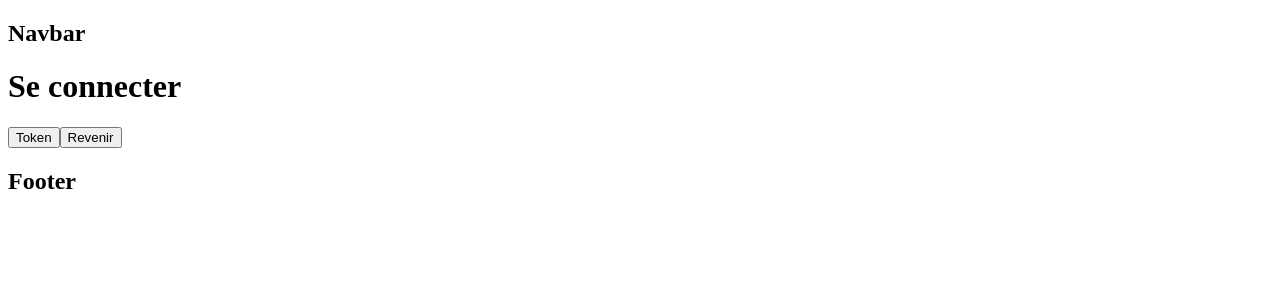
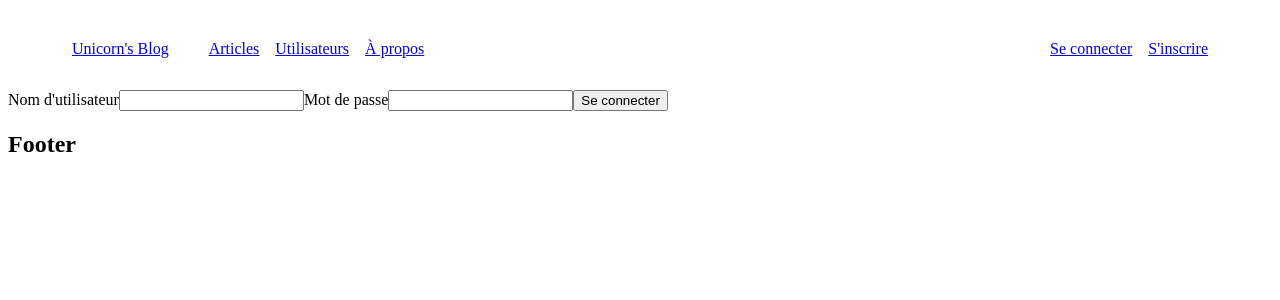
Before and after one commit to omelette-watin/projetjs-blog-front-end, a Next.js app: page /login in a window 1280 px wide. Shown: the top 300 px of the page. Built offline with nearby package versions, Linux system fonts and the light colour scheme.

Commit message:
Add login/logout + user verification for protected routes

```diff
--- /dev/null
+++ b/components/forms/login/LoginForm.jsx
@@ -0,0 +1,73 @@
+import styles from './LoginForm.module.css'
+import { useRouter } from 'next/router'
+import { useState } from "react"
+import loginUser from "../../../services/loginUser"
+
+const LoginForm = () => {
+    const router = useRouter()
+    const [formData, setFormData] = useState({
+        username: "",
+        password: "",
+        error: "",
+        isLoading: false,
+    })
+
+    const handleSubmit = async (e) => {
+
+        e.preventDefault()
+
+        setFormData({ ...formData, isLoading: true })
+
+        loginUser(formData)
+            .then((res) => {
+                const token = res.data.token
+                console.log(token)
+                localStorage.setItem("token", token)
+
+                router.back()
+            })
+            .catch((e) => {
+                console.log(e)
+                setFormData({
+                    ...formData,
+                    error: e.response.data.message || e.message,
+                    isLoading: false
+                })
+            })
+    }
+
+    return (
+        <form onSubmit={handleSubmit}>
+            {formData.error && <div>{formData.error}</div>}
+
+            <label htmlFor="username">Nom d'utilisateur</label>
+            <input
+                value={formData.username}
+                onChange={(e) => setFormData({ ...formData, username: e.target.value })}
+                type="text"
+                name="username"
+                id="username"
+                required={true}
+            />
+
+
+            <label htmlFor="password">Mot de passe</label>
+            <input
+                value={formData.password}
+                onChange={(e) => setFormData({ ...formData, password: e.target.value })}
+                type="password"
+                name="password"
+                id="password"
+                required={true}
+            />
+
+            <button disabled={formData.isLoading} type="submit">
+                {formData.isLoading ? "Sending" : "Se connecter"}
+            </button>
+        </form>
+    )
+
+
+}
+
+export default LoginForm
--- a/components/layout/Layout.jsx
+++ b/components/layout/Layout.jsx
@@ -1,10 +1,12 @@
 import Navbar from "./navbar/Navbar";
 import Footer from "./footer/Footer";
+import { useUser } from "../user";
 
 function Layout({ children }) {
+    const { user } = useUser()
     return (
         <div>
-            <Navbar/>
+            <Navbar user={user} />
             <main>{children}</main>
             <Footer/>
         </div>
--- a/components/layout/navbar/Navbar.jsx
+++ b/components/layout/navbar/Navbar.jsx
@@ -1,10 +1,74 @@
 import styles from './Navbar.module.css'
+import Link from "next/link"
+import { useRouter } from "next/router"
 
-function Navbar() {
+const Navbar = ({user}) => {
+    const router = useRouter()
+    const logout = async () => {
+        localStorage.removeItem("token")
+        await router.replace("/login")
+    }
     return (
-        <div>
-            <h2>Navbar</h2>
-        </div>
+        <>
+            <nav className={styles.navbar}>
+
+                <div className={styles.menu}>
+                    <div className={styles.logo}>
+                        <Link href={"/"}>
+                            <a>Unicorn's Blog</a>
+                        </Link>
+                    </div>
+
+                    <ul className={styles.links}>
+                        <li>
+                            <Link href={"/posts"}>
+                                <a>Articles</a>
+                            </Link>
+                        </li>
+                        <li>
+                            <Link href={"/users"}>
+                                <a>Utilisateurs</a>
+                            </Link>
+                        </li>
+                        <li>
+                            <Link href={"#about"}>
+                                <a>À propos</a>
+                            </Link>
+                        </li>
+                        {
+                            user ?
+                                <li>
+                                    <Link href={"/dashboard"}>
+                                        <a>Dashboard</a>
+                                    </Link>
+                                </li>
+
+                                : null
+                        }
+                    </ul>
+                </div>
+                {
+                    user ?
+
+                        <div className={styles.sign}>
+
+                            <button onClick={logout}>Se déconnecter</button>
+                        </div>
+
+                        :
+
+                        <div className={styles.sign}>
+
+                            <Link href={"/login"}>
+                                <a>Se connecter</a>
+                            </Link>
+                            <Link href={"/register"}>
+                                <a>S'inscrire</a>
+                            </Link>
+                        </div>
+                }
+            </nav>
+        </>
     )
 }
 
--- a/components/layout/navbar/Navbar.module.css
+++ b/components/layout/navbar/Navbar.module.css
@@ -0,0 +1,38 @@
+.navbar {
+    display: flex;
+    flex-direction: row;
+    align-items: center;
+    justify-content: space-between;
+
+    padding: 1rem 4rem;
+}
+
+.menu {
+    display: flex;
+    flex-direction: row;
+    align-items: center;
+    justify-content: space-between;
+}
+
+.logo {
+
+}
+
+.links {
+    display: flex;
+    flex-direction: row;
+    align-items: center;
+    justify-content: flex-start;
+    list-style: none;
+}
+
+.links li {
+    margin-right: 1rem;
+}
+
+.sign {
+    display: flex;
+    align-items: center;
+    justify-content: center;
+    gap: 1rem
+}
--- /dev/null
+++ b/components/user.js
@@ -0,0 +1,8 @@
+import { createContext, useContext } from "react"
+
+export const UserContext = createContext(null)
+
+export const useUser = () => {
+    const user = useContext(UserContext)
+    return { user }
+}
--- a/pages/_app.js
+++ b/pages/_app.js
@@ -1,7 +1,47 @@
-import Layout from "../components/layout/Layout";
+import Layout from "../components/layout/Layout"
+import { useEffect, useState } from "react"
+import { useRouter } from "next/router"
+import { UserContext } from "../components/user"
+import verifyToken from "../services/verifyToken"
+
 
 function App({ Component, pageProps }) {
-    return <Layout><Component {...pageProps} /></Layout>
+    const [user, setUser] = useState(null)
+    const router = useRouter()
+    const userCheck = async () => {
+        const token = localStorage.getItem("token")
+
+        if (token) {
+            const verifiedUser = await verifyToken(token)
+
+            if (verifiedUser) {
+                setUser(verifiedUser)
+            } else {
+                localStorage.removeItem("token")
+                setUser(null)
+            }
+        } else {
+            setUser(null)
+        }
+    }
+
+    useEffect(async () => {
+        await userCheck()
+    }, [])
+
+    useEffect(() => {
+        router.events.on('routeChangeStart', userCheck)
+    }, [])
+
+    if (pageProps.protected && !user) {
+        return <Layout><div>pd</div></Layout>
+    }
+
+    return (
+        <UserContext.Provider value={user}>
+            <Layout><Component {...pageProps} /></Layout>
+        </UserContext.Provider>
+    )
 }
 
 export default App
--- a/pages/login.js
+++ b/pages/login.js
@@ -1,15 +1,10 @@
-import { useRouter } from 'next/router'
+import LoginForm from '../components/forms/login/LoginForm'
 
 function Login() {
-    const router = useRouter()
 
     return (
         <div>
-            <h1>Se connecter</h1>
-            <button onClick={() => localStorage.setItem("token","eyJhbGciOiJIUzI1NiIsInR5cCI6IkpXVCJ9.eyJpZCI6IjYxZDBiODQwOWJiYjIyYzVkOWI1YmVjMyIsImlhdCI6MTY0MTA2ODYwOCwiZXhwIjoxNjQxNjczNDA4fQ.9GvyHQlrqSxA1LaTH-6rEoYhTj7d4LaxwR0n8dh605Y")} >
-                Token
-            </button>
-            <button onClick={() => router.back()}>Revenir</button>
+            <LoginForm />
         </div>
     )
 }
--- /dev/null
+++ b/services/loginUser.js
@@ -0,0 +1,7 @@
+import axios from "axios";
+
+const loginUser = async (data) => {
+    return  await axios.post("http://localhost:3001/api/auth/login", data)
+}
+
+export default loginUser
```
Also changed, not shown: pages/dashboard/index.jsx (+12 -3 lines), components/forms/login/LoginForm.module.css (added).
